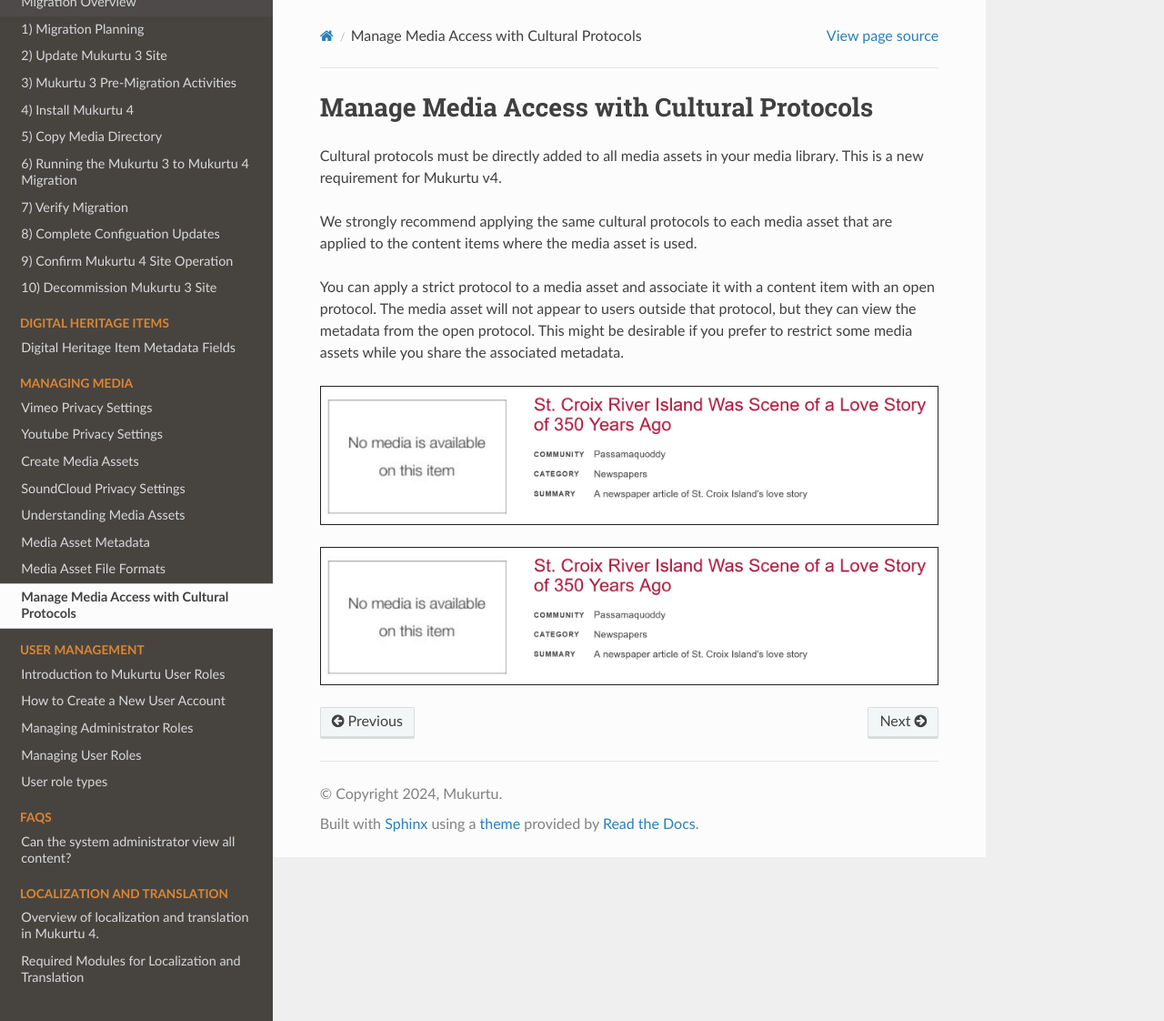
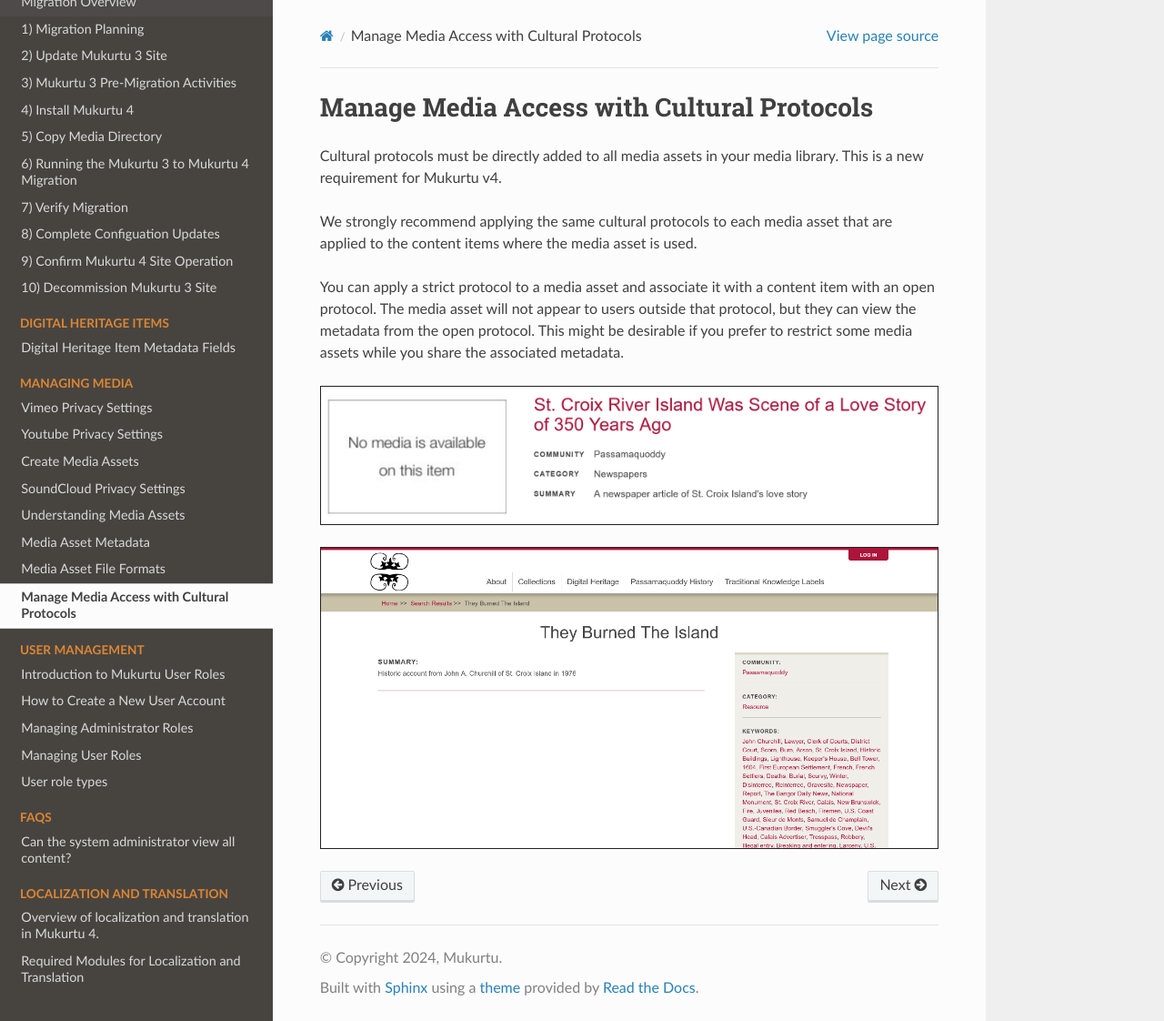
Before and after one commit to MukurtuCMS/mukurtudocs, a Sphinx documentation site: the page built from docs/source/media/ManageMediaAccessWithProtocols.md, in a window 1280 px wide and 1122 px high. Shown: the whole window at 91% size. Built offline with Sphinx 7.4.7 and the Read the Docs theme 3.1.0, drawn with Linux system fonts in a browser that asks for light colours.

Commit message:
Update ManageMediaAccessWithProtocols.md

```diff
--- a/docs/source/media/ManageMediaAccessWithProtocols.md
+++ b/docs/source/media/ManageMediaAccessWithProtocols.md
@@ -8,4 +8,4 @@
 
 ![Media access with a strict protocol applied to the media asset and an open protocol applied to the digital heritage item: menu view.](../embeds/MEDIAExampleProtocol2.png)
 
-![Media access with a strict protocol applied to the media asset and an open protocol applied to the digital heritage item: page view.](../embeds/MEDIAExampleProtocol2.png)
+![Media access with a strict protocol applied to the media asset and an open protocol applied to the digital heritage item: page view.](../embeds/MEDIAExampleProtocol1.png)
```
